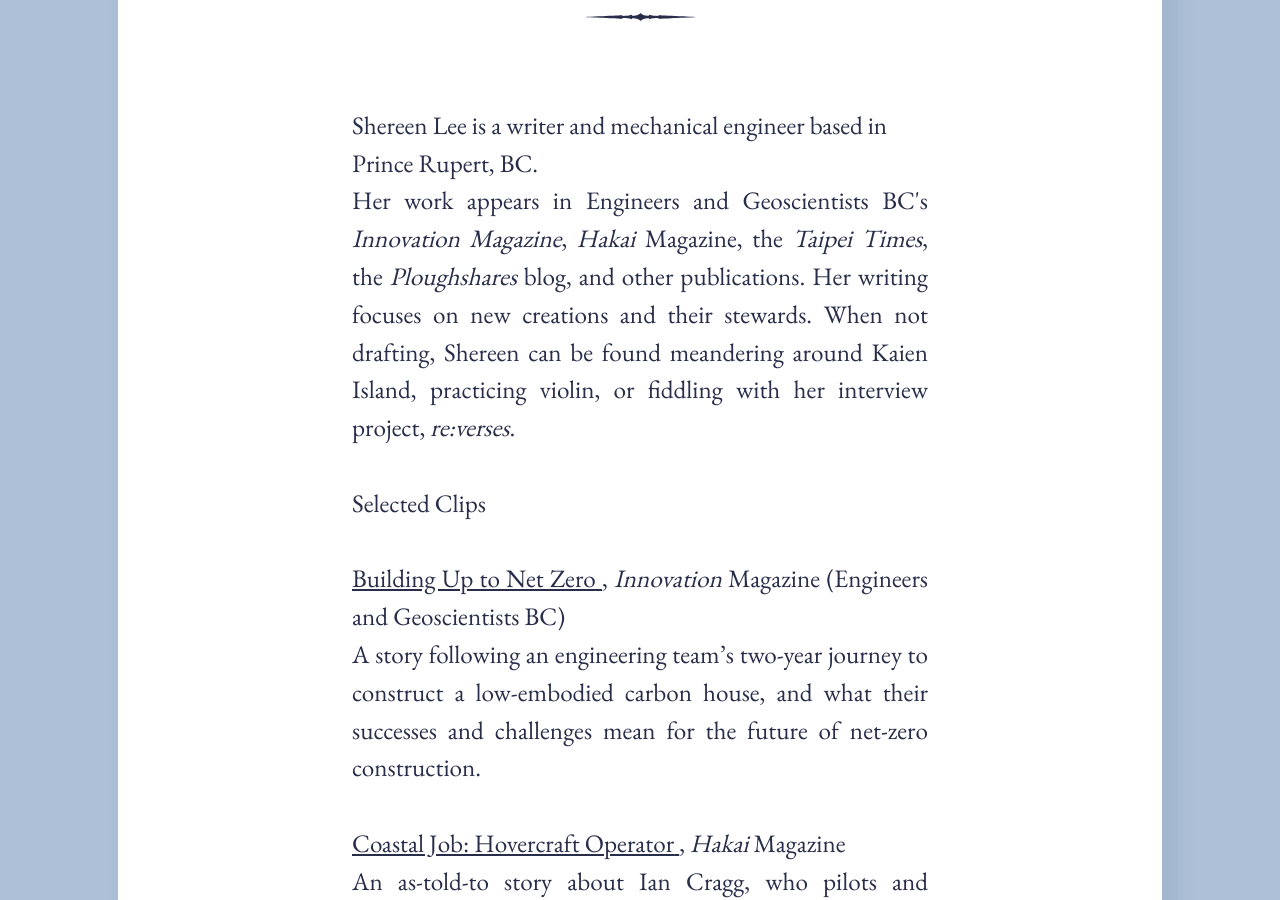
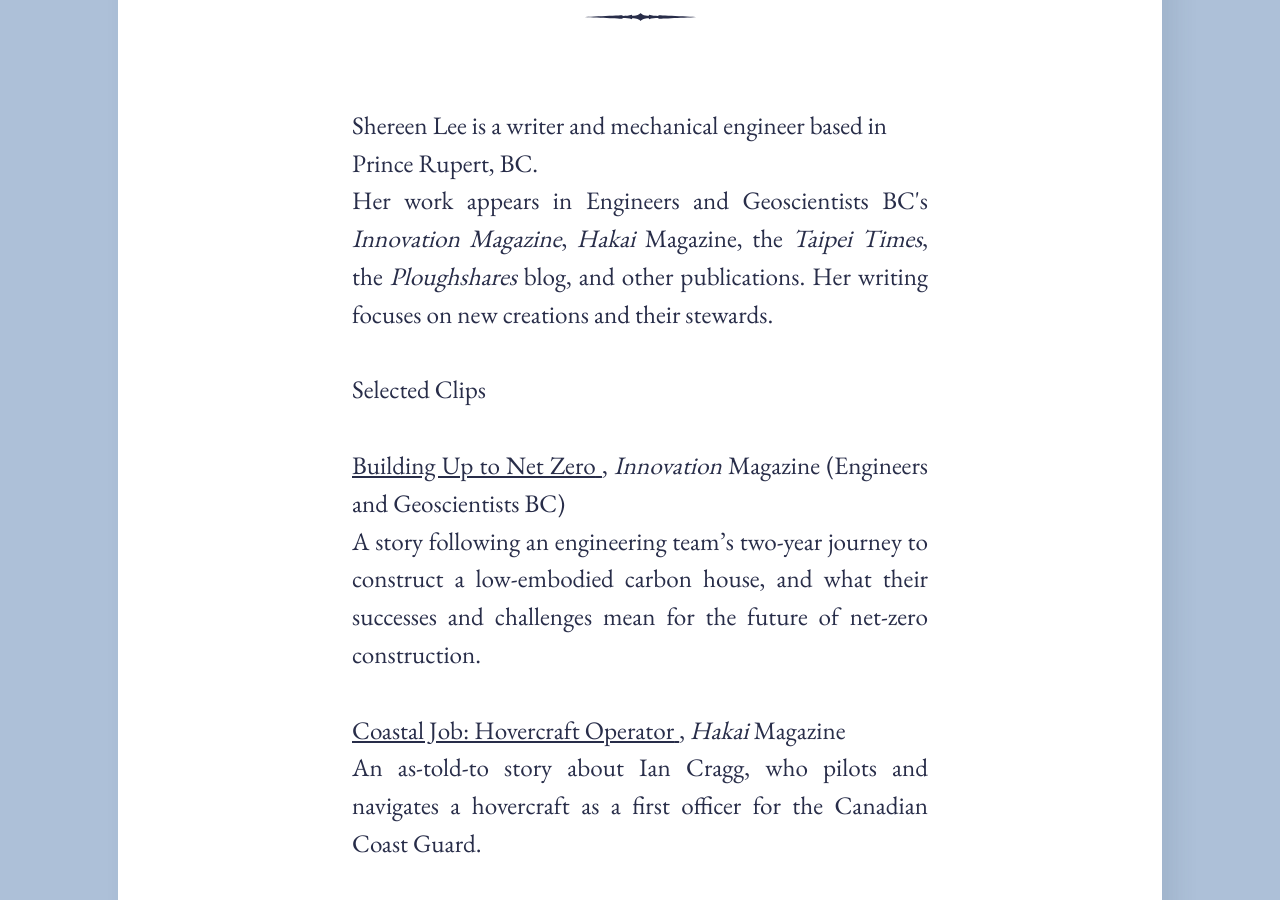
Before and after one commit to reversely/reverses-master, a Jekyll site: the page built from shereen.md, in a window 1280 px wide and 900 px high, scrolled down 868 px. Built offline with Jekyll 4.4.1, drawn with Linux system fonts in a browser that asks for light colours; some web fonts are replaced.

Commit message:
Edit about

```diff
--- a/shereen.md
+++ b/shereen.md
@@ -5,7 +5,7 @@ image: \assets\images\Reverses.jpg
 permalink: /shereen.html
 ---
 <h3><b>Shereen Lee is a writer and mechanical engineer based in Prince Rupert, BC.</b><br>
-<p>Her work appears in Engineers and Geoscientists BC's <em>Innovation Magazine</em>, <em>Hakai</em> Magazine, the <em>Taipei Times</em>, the <em>Ploughshares</em> blog, and other publications. Her writing focuses on new creations and their stewards. When not drafting, Shereen can be found meandering around Kaien Island, practicing violin, or fiddling with her interview project, <em>re:verses</em>.<br><br>
+<p>Her work appears in Engineers and Geoscientists BC's <em>Innovation Magazine</em>, <em>Hakai</em> Magazine, the <em>Taipei Times</em>, the <em>Ploughshares</em> blog, and other publications. Her writing focuses on new creations and their stewards.<br><br>
 
 <p>Selected Clips</p>
 <p></p>
```
